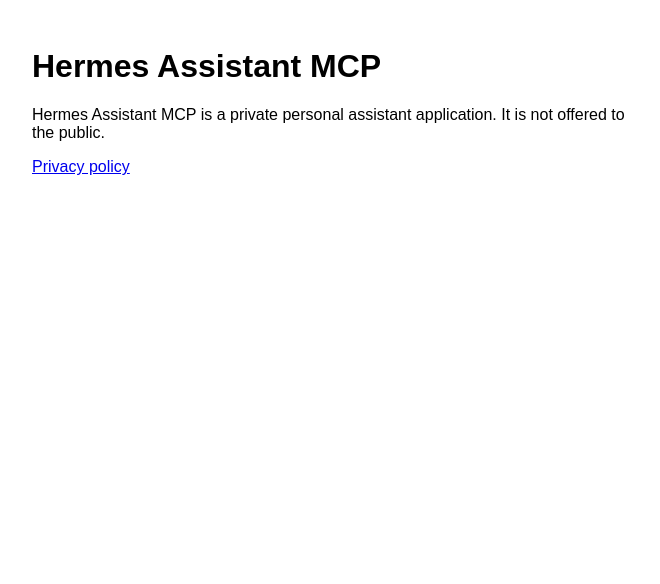
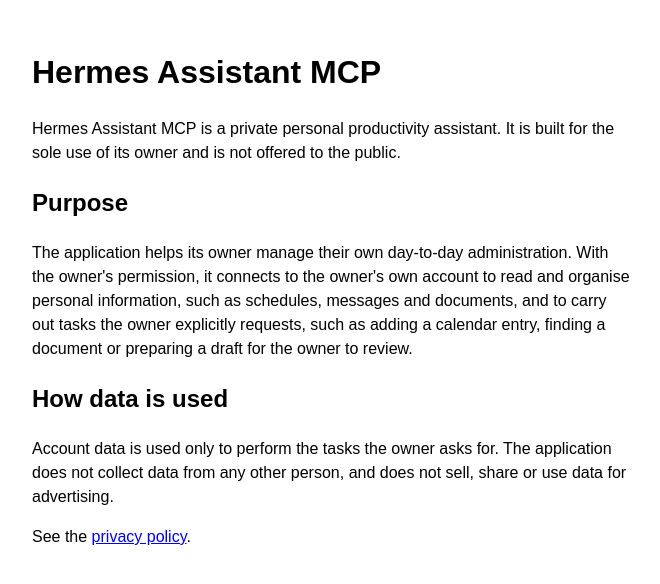
Before and after one commit to chrisdawson/meg-app, a plain HTML site: page index.html in a window 1280 px wide. Shown: the whole page, without its empty margins (308-968 px from the left). Drawn offline with Linux system fonts and the light colour scheme.

Commit message:
Clarify purpose

```diff
--- a/index.html
+++ b/index.html
@@ -1,7 +1,11 @@
 <!DOCTYPE html>
 <html lang="en"><head><meta charset="utf-8"><title>Hermes Assistant MCP</title></head>
-<body style="font-family:sans-serif;max-width:600px;margin:3em auto">
+<body style="font-family:sans-serif;max-width:600px;margin:3em auto;line-height:1.5">
 <h1>Hermes Assistant MCP</h1>
-<p>Hermes Assistant MCP is a private personal assistant application. It is not offered to the public.</p>
-<p><a href="privacy.html">Privacy policy</a></p>
+<p>Hermes Assistant MCP is a private personal productivity assistant. It is built for the sole use of its owner and is not offered to the public.</p>
+<h2>Purpose</h2>
+<p>The application helps its owner manage their own day-to-day administration. With the owner's permission, it connects to the owner's own account to read and organise personal information, such as schedules, messages and documents, and to carry out tasks the owner explicitly requests, such as adding a calendar entry, finding a document or preparing a draft for the owner to review.</p>
+<h2>How data is used</h2>
+<p>Account data is used only to perform the tasks the owner asks for. The application does not collect data from any other person, and does not sell, share or use data for advertising.</p>
+<p>See the <a href="privacy.html">privacy policy</a>.</p>
 </body></html>
```
